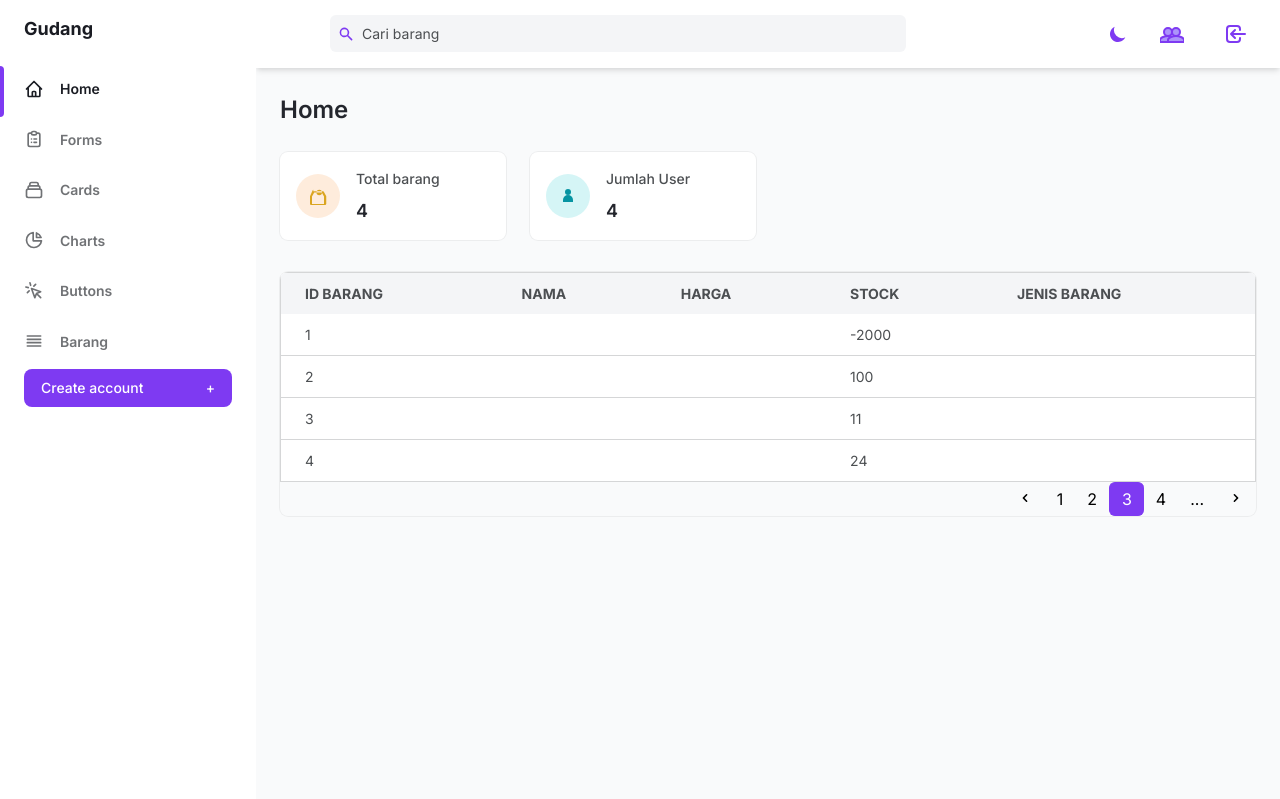
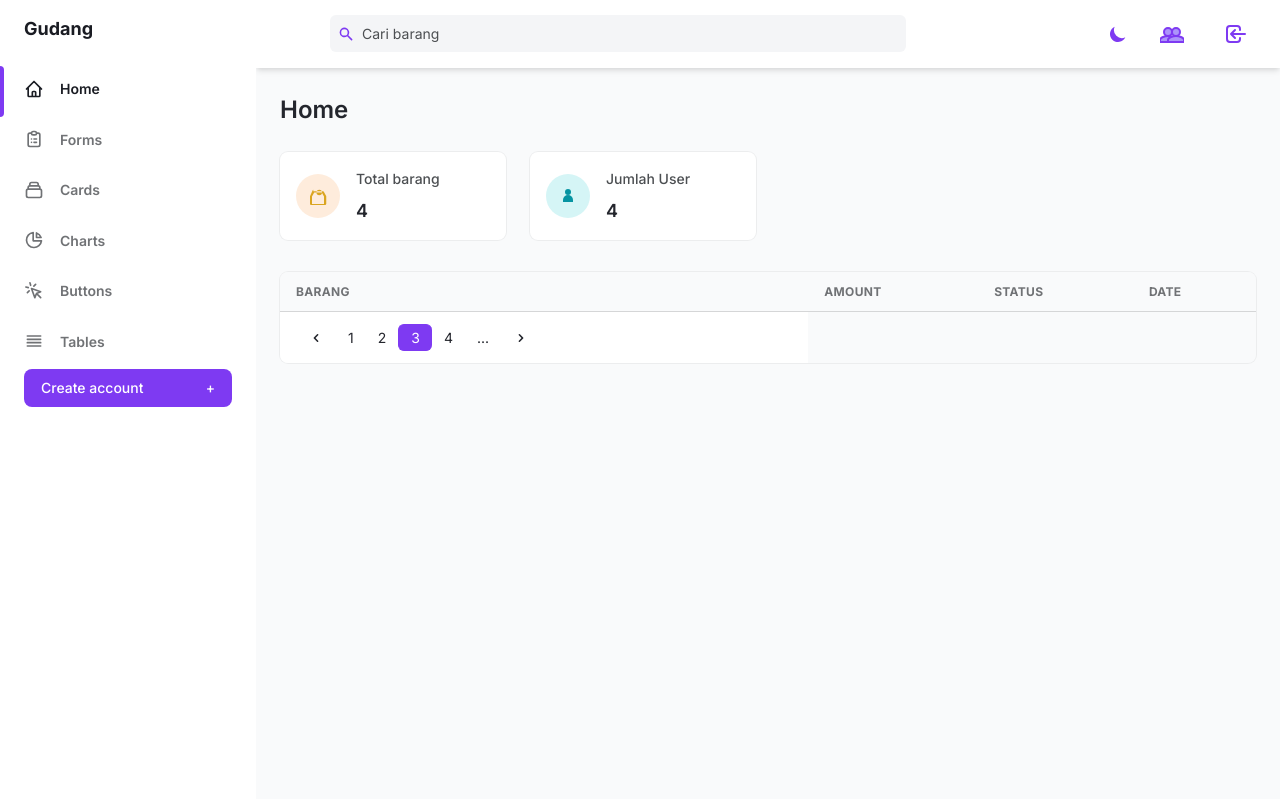
Before and after one commit to nekopride/project1, a PHP site: page /index.php in a window 1280 px wide. Shown: the part 25-824 px from the top of the page. Run offline with PHP 8.4, Linux system fonts and the light colour scheme; a user stored in the database is signed in; data comes from the database, SQL or seed files in the repository; data that the repository does not hold is empty.

Commit message:
Add files via upload

```diff
--- a/index.php
+++ b/index.php
@@ -2,10 +2,6 @@
 include 'config.php';
 session_start();
 print_r($_SESSION);
-if (!isset ($_SESSION["auth"])){
-	header ("Location:pages/login.php");
-	exit;
-}
 $sql_users = "SELECT COUNT(*) as total_users FROM user"; // Query untuk menghitung jumlah pengguna
 $result_users = $connect->query($sql_users);
 
@@ -26,9 +22,6 @@ if ($result_items->num_rows > 0) {
         $total_items = $row_items["total_items"];
     }
 }
-$sql_barang = "SELECT * FROM barang";
-$result_barang  = $connect->query($sql_barang);
-
 
 // Menutup koneksi
 $connect->close();
@@ -84,7 +77,7 @@ $connect->close();
               ></span>
               <a
                 class="inline-flex items-center w-full text-sm font-semibold text-gray-800 transition-colors duration-150 hover:text-gray-800 dark:hover:text-gray-200 dark:text-gray-100"
-                href="index.html"
+                href="index.php"
               >
                 <svg
                   class="w-5 h-5"
@@ -197,7 +190,7 @@ $connect->close();
             <li class="relative px-6 py-3">
               <a
                 class="inline-flex items-center w-full text-sm font-semibold transition-colors duration-150 hover:text-gray-800 dark:hover:text-gray-200"
-                href="barang.php"
+                href="tables.html"
               >
                 <svg
                   class="w-5 h-5"
@@ -211,7 +204,7 @@ $connect->close();
                 >
                   <path d="M4 6h16M4 10h16M4 14h16M4 18h16"></path>
                 </svg>
-                <span class="ml-4">Barang</span>
+                <span class="ml-4">Tables</span>
               </a>
             </li>
           <div class="px-6 my-5">
@@ -266,7 +259,7 @@ $connect->close();
               ></span>
               <a
                 class="inline-flex items-center w-full text-sm font-semibold text-gray-800 transition-colors duration-150 hover:text-gray-800 dark:hover:text-gray-200 dark:text-gray-100"
-                href="index.html"
+                href="index.php"
               >
                 <svg
                   class="w-5 h-5"
@@ -639,31 +632,24 @@ $connect->close();
             <!-- New Table -->
             <div class="w-full overflow-hidden rounded-lg shadow-xs">
               <div class="w-full overflow-x-auto">
-              <table class="min-w-full w-full bg-white border border-gray-200 dark:bg-gray-800 dark:border-gray-700">
-                                   <thead>
-                                        <tr class="bg-gray-100 text-gray-600 uppercase text-sm leading-normal dark:bg-gray-700 dark:text-gray-400">
-                                        <th class="py-3 px-6 text-left">ID barang</th>
-                                        <th class="py-3 px-6 text-left">Nama</th>
-                                        <th class="py-3 px-6 text-left">Harga</th>
-                                        <th class="py-3 px-6 text-left">stock</th>
-                                        <th class="py-3 px-6 text-left">Jenis barang</th>
-                                        </tr>
-                                   </thead>
-                                   <tbody class="text-gray-600 text-sm font-light dark:text-gray-300">
-                                        <?php
-                                        while ($row = $result_barang->fetch_array()) { ?>
-                                          <tr class="border-b border-gray-200 hover:bg-gray-100 dark:border-gray-700 dark:hover:bg-gray-600 table-row-hover">
-                                             <td class="py-3 px-6 text-left"><?= $row['id_barang'] ?></td>
-                                             <td class="py-3 px-6 text-left"><?= $row['nama'] ?></td>
-                                             <td class="py-3 px-6 text-left"><?= $row['harga'] ?></td>
-                                             <td class="py-3 px-6 text-left"><?= $row['stock'] ?></td>
-                                             <td class="py-3 px-6 text-left"><?= $row['level1'] ?></td>
-
-                                        </tr>
-                                        <?php
-                                        } ?>
-                                   </tbody>
-                              </table>
+                <table class="w-full whitespace-no-wrap">
+                  <thead>
+                    <tr
+                      class="text-xs font-semibold tracking-wide text-left text-gray-500 uppercase border-b dark:border-gray-700 bg-gray-50 dark:text-gray-400 dark:bg-gray-800"
+                    >
+                      <th class="px-4 py-3">Barang</th>
+                      <th class="px-4 py-3">Amount</th>
+                      <th class="px-4 py-3">Status</th>
+                      <th class="px-4 py-3">Date</th>
+                    </tr>
+                  </thead>
+                  <tbody
+                    class="bg-white divide-y dark:divide-gray-700 dark:bg-gray-800"
+                  >
+                    <tr class="text-gray-700 dark:text-gray-400">
+                      <td class="px-4 py-3">
+                        <div class="flex items-center text-sm">
+                <!-- Pagination -->
                 <span class="flex col-span-4 mt-2 sm:mt-auto sm:justify-end">
                   <nav aria-label="Table navigation">
                     <ul class="inline-flex items-center">
```
